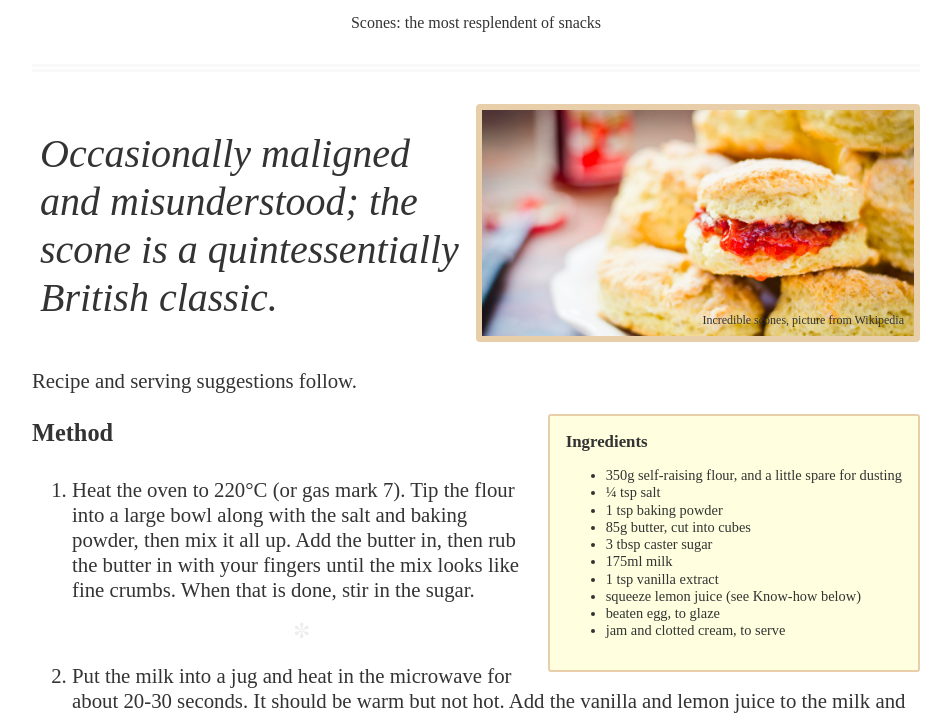
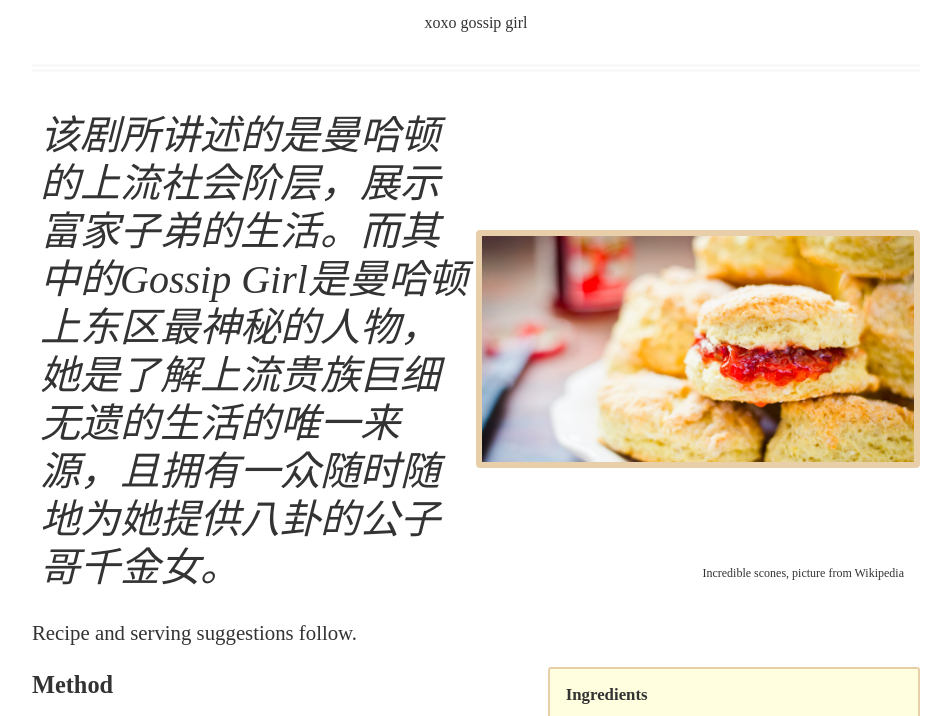
Before and after one commit to Maytowo/lycizal, a plain HTML site: page index.html in a window 1280 px wide. Shown: the part 79-795 px from the top of the page, without its empty margins (164-1115 px from the left). Drawn offline with Linux system fonts and the light colour scheme.

Commit message:
91323.41

```diff
--- a/index.html
+++ b/index.html
@@ -10,10 +10,10 @@
 	<body>
 		<div class="Header">
 			<a href="/" class="LogoWrapper"><img src="img/SOC-Logo.png" alt="Scone O'Clock logo" /></a>
-			<p class="Strap">Scones: the most resplendent of snacks</p>
+			<p class="Strap">xoxo gossip girl</p>
 		</div>
 		<div class="IntroWrapper">
-			<p class="IntroText">Occasionally maligned and misunderstood; the scone is a quintessentially British classic.</p>
+			<p class="IntroText">该剧所讲述的是曼哈顿的上流社会阶层，展示富家子弟的生活。而其中的Gossip Girl是曼哈顿上东区最神秘的人物，她是了解上流贵族巨细无遗的生活的唯一来源，且拥有一众随时随地为她提供八卦的公子哥千金女。</p>
 			<div class="MoneyShot">
 				<img class="MoneyShotImg" src="img/scones.jpg" alt="Incredible scones" />
 				<p class="ImageCaption">Incredible scones, picture from Wikipedia</p>
```
